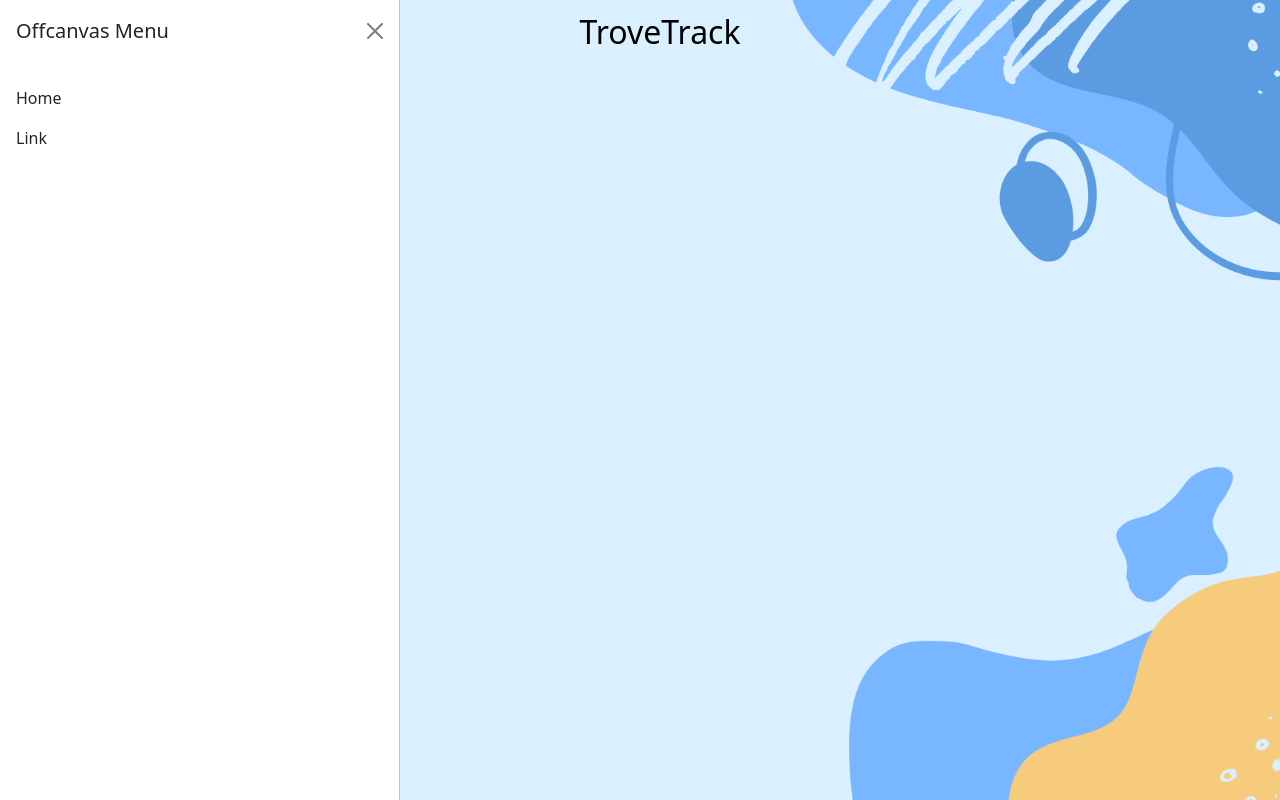
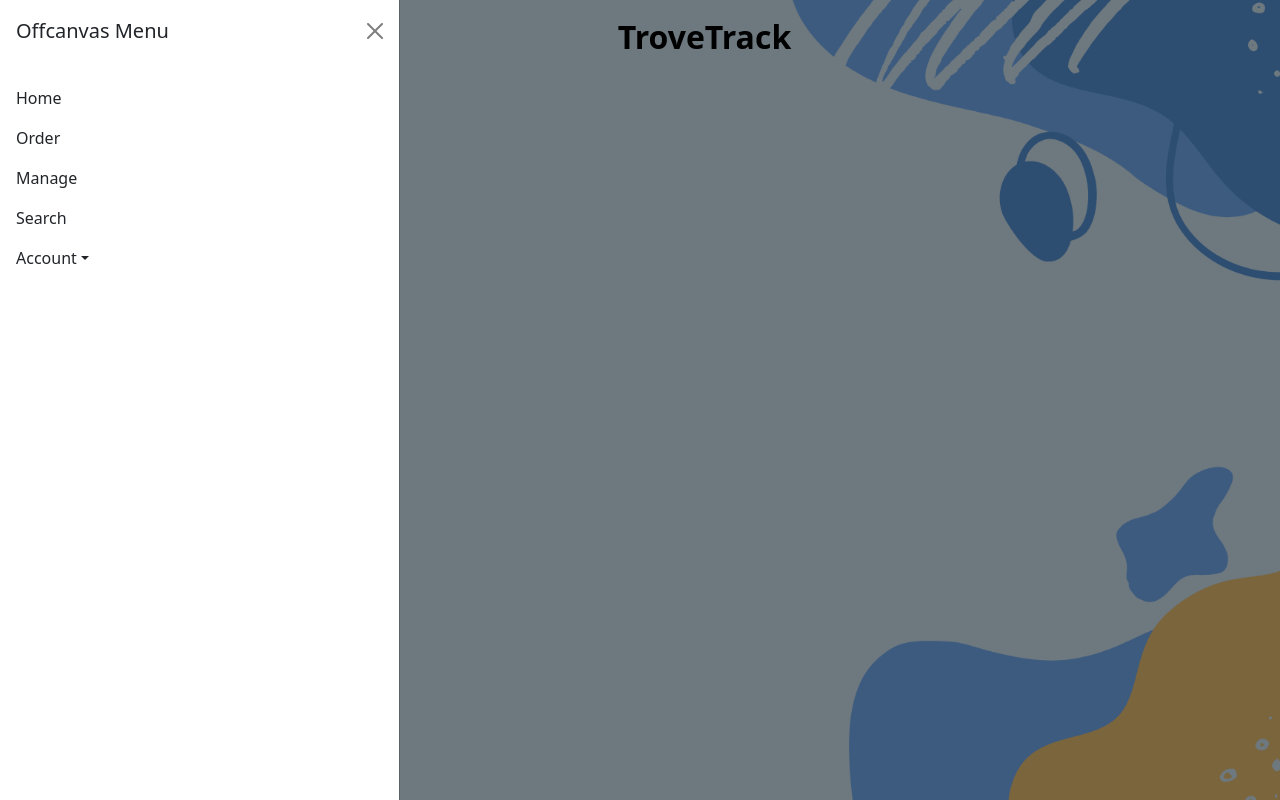
Before and after one commit to skyoon26/trove-track, a React (Vite) app in the folder trove-track-ui/: page / in a window 1280 px wide. Both pictures are taken after a click on the button 40 px from the left and 32 px from the top of the page. Built offline with nearby package versions, Linux system fonts and the light colour scheme.

Commit message:
Add navigation links to OffcanvasNavbar component and improve styling

```diff
--- a/trove-track-ui/src/components/Navbar/OffcanvasNavbar.jsx
+++ b/trove-track-ui/src/components/Navbar/OffcanvasNavbar.jsx
@@ -1,5 +1,6 @@
 import { useEffect, useState } from 'react';
-import { Navbar, Container, Offcanvas, Nav } from 'react-bootstrap';
+import { Navbar, Container, Offcanvas, Nav, NavDropdown } from 'react-bootstrap';
+import { Link } from 'react-router-dom';
 import './offcanvas-navbar.css';
 
 const OffcanvasNavbar = () => {
@@ -22,20 +23,31 @@ const OffcanvasNavbar = () => {
   }, []);
 
   return (
+    <>
       <Navbar expand={false} sticky="top" className={`offcanvas-navbar-section ${scrolled ? 'scrolled' : ''}`}>
         <Container fluid>
           <div className="d-flex align-items-center justify-content-between w-100">
             <Navbar.Toggle aria-controls="offcanvasNavbar" />
-          <Navbar.Brand href="#" className='d-none d-md-inline mx-2'>Menu</Navbar.Brand>
-          <div className="text-center flex-grow-1">
-            <Navbar.Brand id="troveTrackNavLink" href="#">TroveTrack</Navbar.Brand>
-          </div>
+            <Navbar.Brand
+              href="#"
+              className='d-none d-md-inline mx-2'
+              data-bs-toggle="offcanvas"
+              data-bs-target="#offcanvasNavbar"
+            >
+              Menu
+            </Navbar.Brand>
+            <Navbar.Brand
+              id="troveTrackNavLink"
+              className="mx-auto text-center"
+            >
+              <Nav.Link as={Link} to={"/landing"}>TroveTrack</Nav.Link>
+            </Navbar.Brand>
           </div>
           <Navbar.Offcanvas
             id="offcanvasNavbar"
             aria-labelledby="offcanvasNavbarLabel"
             placement="start"
-          backdrop={false}
+            backdrop={true}
           >
             <Offcanvas.Header closeButton>
               <Offcanvas.Title id="offcanvasNavbarLabel">
@@ -44,13 +56,21 @@ const OffcanvasNavbar = () => {
             </Offcanvas.Header>
             <Offcanvas.Body>
               <Nav className="justify-content-end flex-grow-1 pe-3">
-              <Nav.Link href="#home">Home</Nav.Link>
-              <Nav.Link href="#link">Link</Nav.Link>
+                <Nav.Link as={Link} to={"/"}>Home</Nav.Link>
+                <Nav.Link as={Link} to={"/order"}>Order</Nav.Link>
+                <Nav.Link as={Link} to={"/manage"}>Manage</Nav.Link>
+                <Nav.Link as={Link} to={"/search"}>Search</Nav.Link>
+                <NavDropdown title="Account" id="collapsible-nav-dropdown">
+                  <NavDropdown.Item as={Link} to={"/account"}>View</NavDropdown.Item>
+                  <NavDropdown.Divider />
+                  <NavDropdown.Item as={Link} to={"/account"}>Sign out</NavDropdown.Item>
+                </NavDropdown>
               </Nav>
             </Offcanvas.Body>
           </Navbar.Offcanvas>
         </Container>
       </Navbar>
+    </>
   );
 }
 
--- a/trove-track-ui/src/components/Navbar/offcanvas-navbar.css
+++ b/trove-track-ui/src/components/Navbar/offcanvas-navbar.css
@@ -1,13 +1,13 @@
 #troveTrackNavLink {
-  margin-left: -70px;
   font-size: 2rem;
 }
 
 .offcanvas-navbar-section {
+  font-weight: bold;
   background-color: transparent;
   transition: background-color 0.3s ease;
 }
 
 .navbar.scrolled {
-  background-color: rgb(205, 227, 253);
+  background-color: rgb(249, 202, 116);
 }
```
Lines whose indentation alone changed are shown as unchanged.
